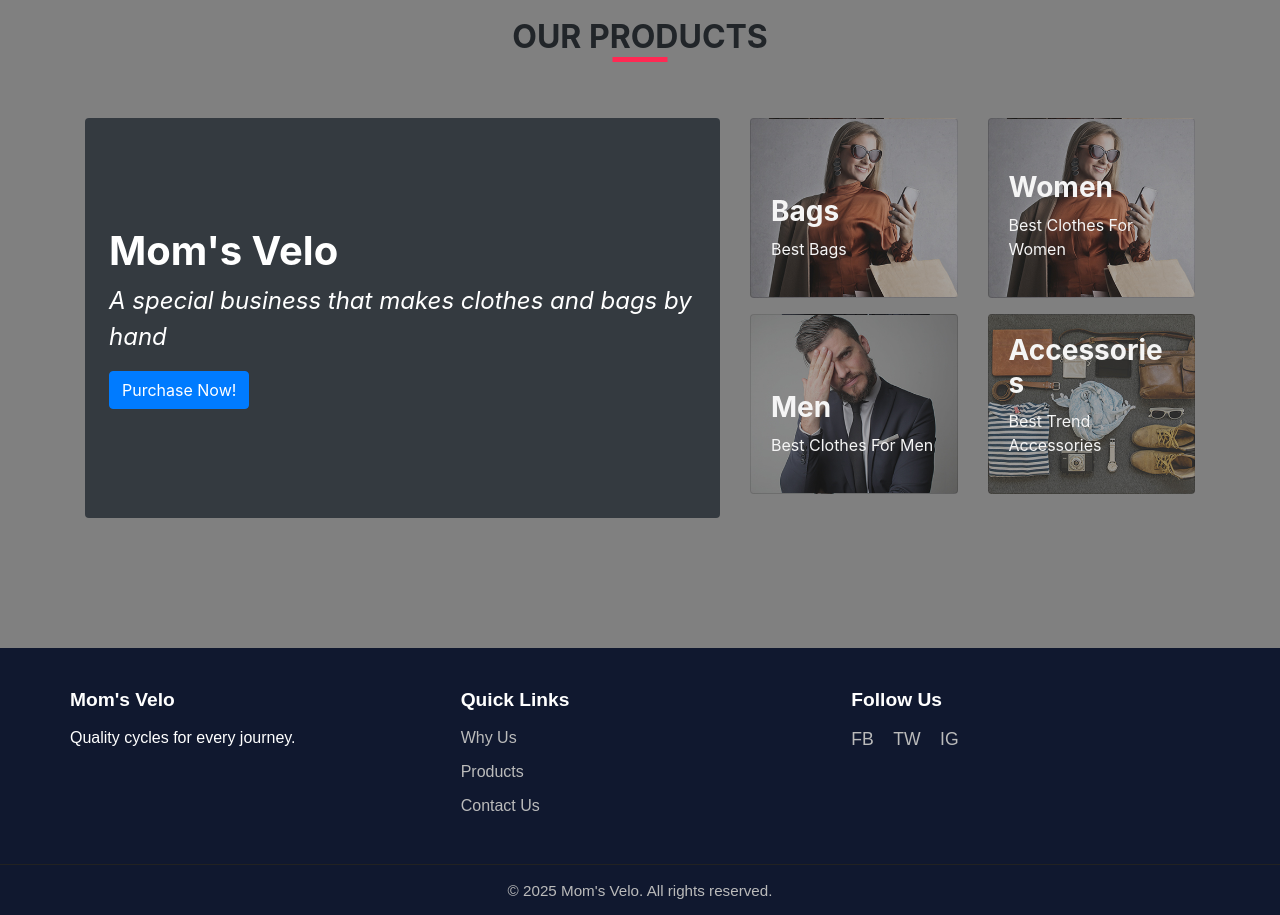
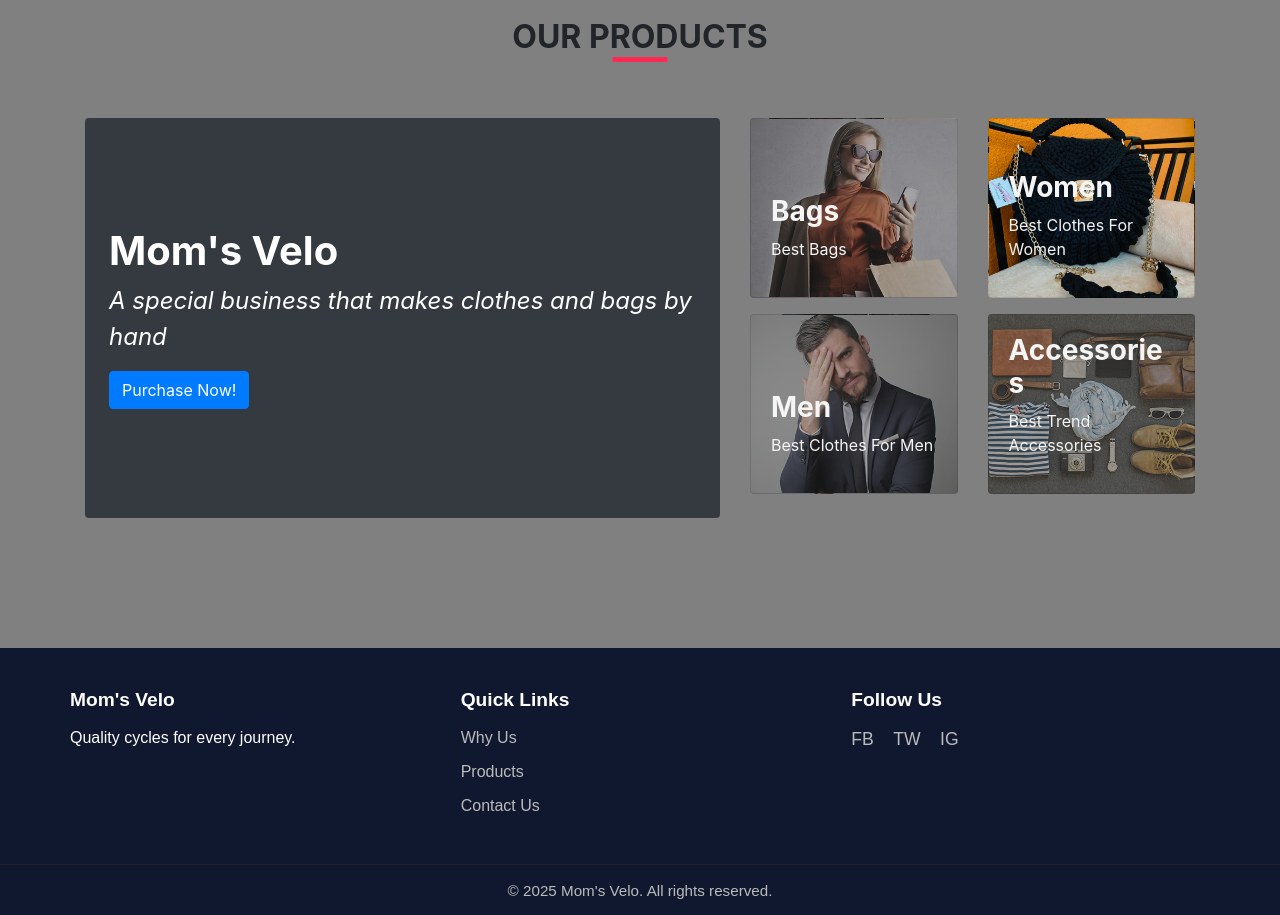
Before and after one commit to RavinduFernando/momsvelo, a plain HTML site: page index.html in a window 1280 px wide. Shown: the part 1561-2476 px from the top of the page. Drawn offline with nearby package versions, Linux system fonts and the light colour scheme; files that its build step writes are made by us from their sources.

Commit message:
Update index.html

```diff
--- a/index.html
+++ b/index.html
@@ -173,7 +173,7 @@
           </div>
         </div>
         <div class="col-6">
-          <div class="card text-white" style="background: url('Images/grid-right-image-01.jpg') center/cover; min-height: 180px;">
+          <div class="card text-white" style="background: url('Images/grid-right-image-05.jpg') center/cover; min-height: 180px;">
             <div class="card-img-overlay d-flex flex-column justify-content-end">
               <h3 class="fw-bold">Women</h3>
               <p>Best Clothes For Women</p>
```
